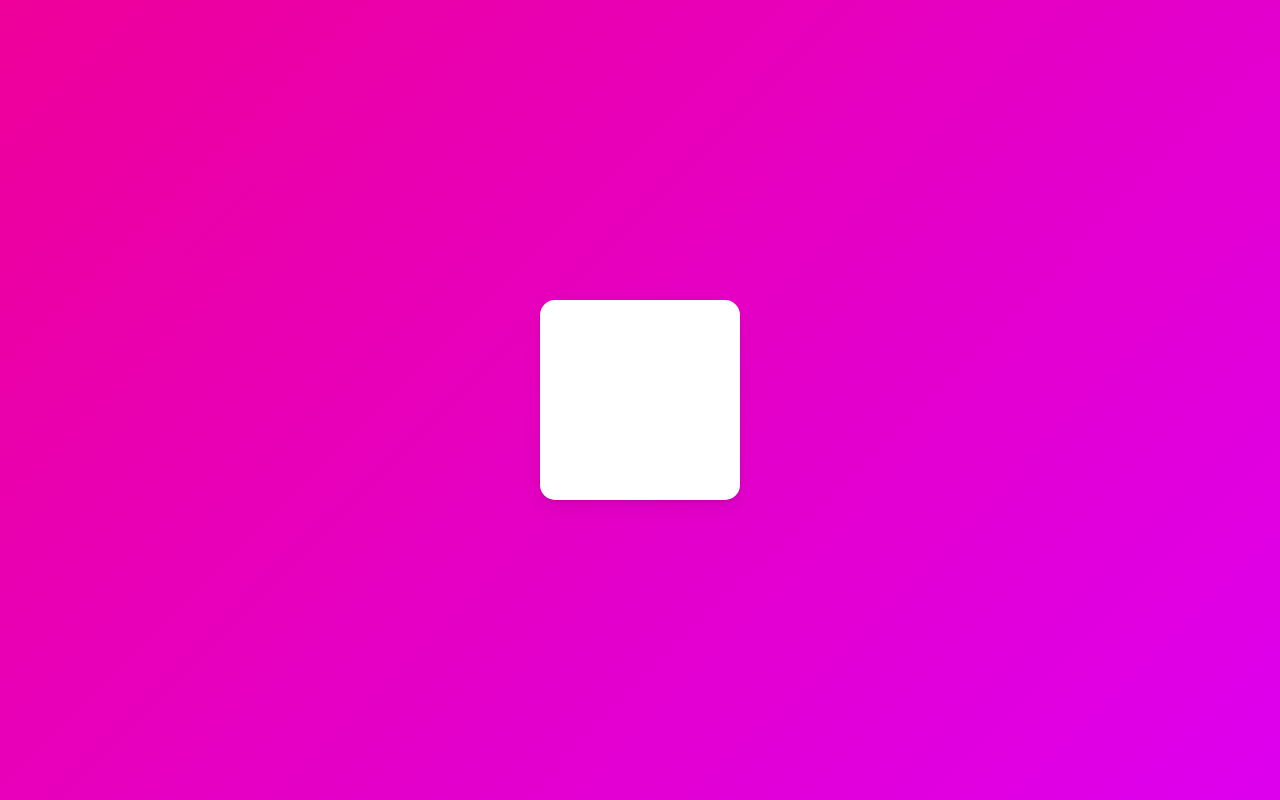
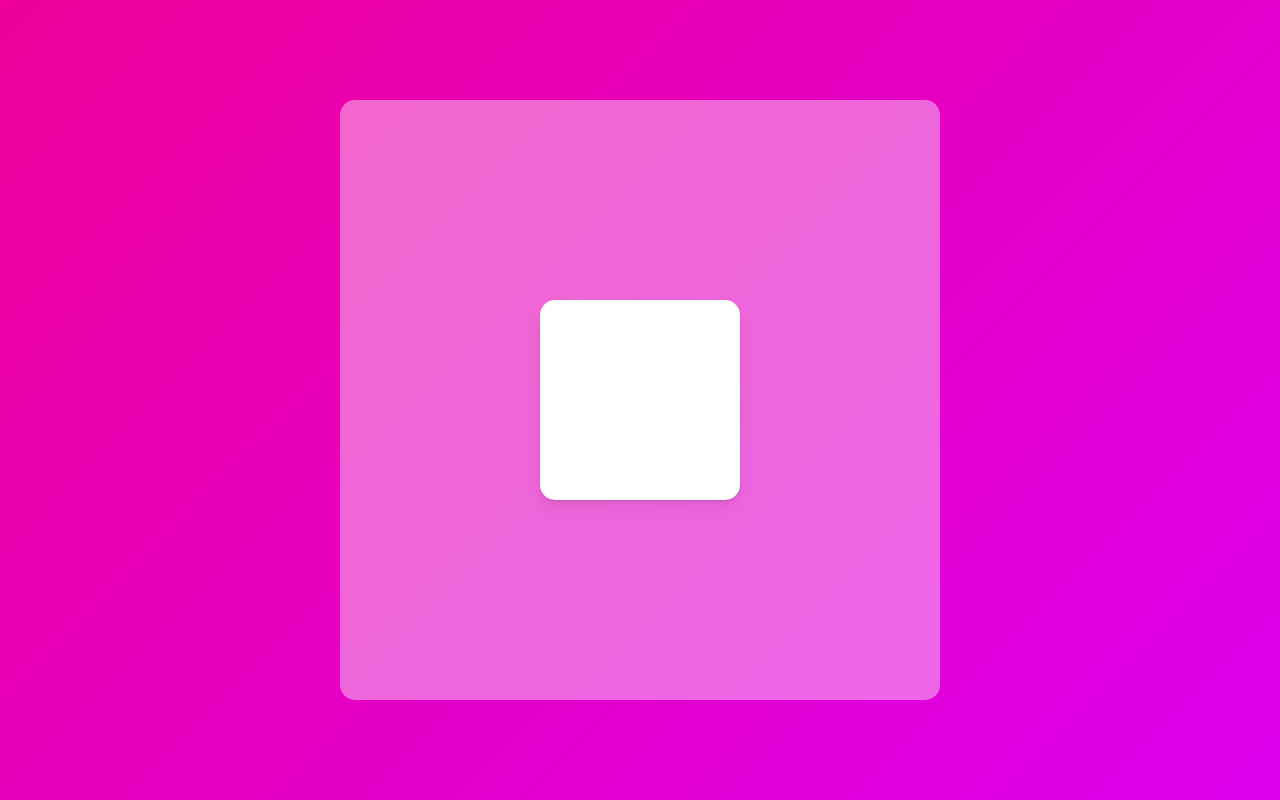
Before and after one commit to dykevin23/practice-animations, a React (Create React App) app: page / in a window 1280 px wide. Built offline with nearby package versions, Linux system fonts and the light colour scheme.

Commit message:
6. Gestures part Two

```diff
--- a/src/App.tsx
+++ b/src/App.tsx
@@ -1,5 +1,6 @@
 import styled from "styled-components";
 import { motion } from "framer-motion";
+import { useRef } from "react";
 
 const Wrapper = styled.div`
   height: 100vh;
@@ -7,6 +8,17 @@
   display: flex;
   justify-content: center;
   align-items: center;
+`;
+
+const BiggerBox = styled.div`
+  width: 600px;
+  height: 600px;
+  background-color: rgba(255, 255, 255, 0.4);
+  border-radius: 15px;
+  display: flex;
+  justify-content: center;
+  align-items: center;
+  overflow: hidden;
 `;
 
 const Box = styled(motion.div)`
@@ -24,15 +36,21 @@
 };
 
 function App() {
+  const biggerBoxRef = useRef<HTMLDivElement>(null);
   return (
     <Wrapper>
+      <BiggerBox ref={biggerBoxRef}>
         <Box
           drag
+          dragSnapToOrigin
+          dragElastic={0.5}
+          dragConstraints={biggerBoxRef}
           variants={boxVariants}
           whileHover="hover"
           whileDrag="drag"
           whileTap="click"
         />
+      </BiggerBox>
     </Wrapper>
   );
 }
```
Lines whose indentation alone changed are shown as unchanged.
